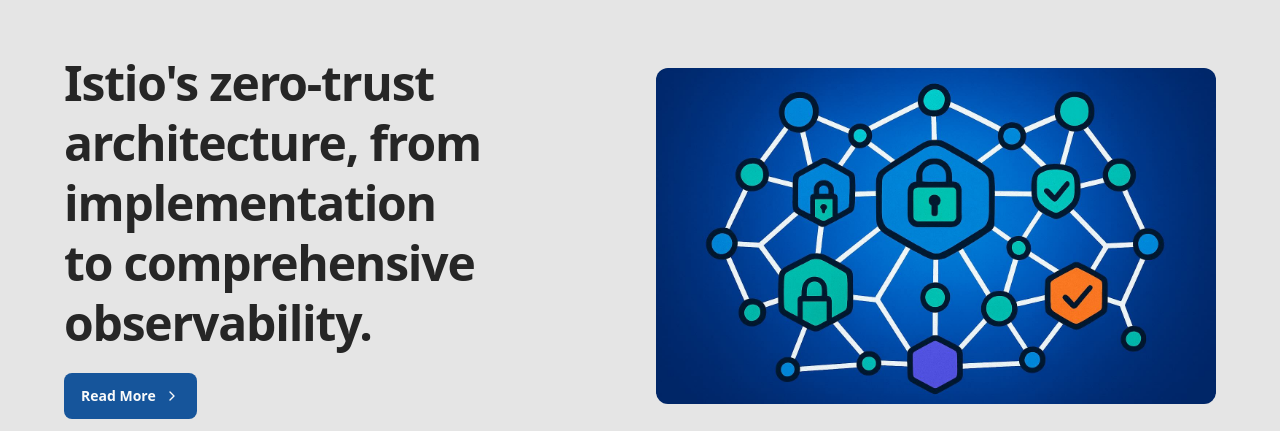
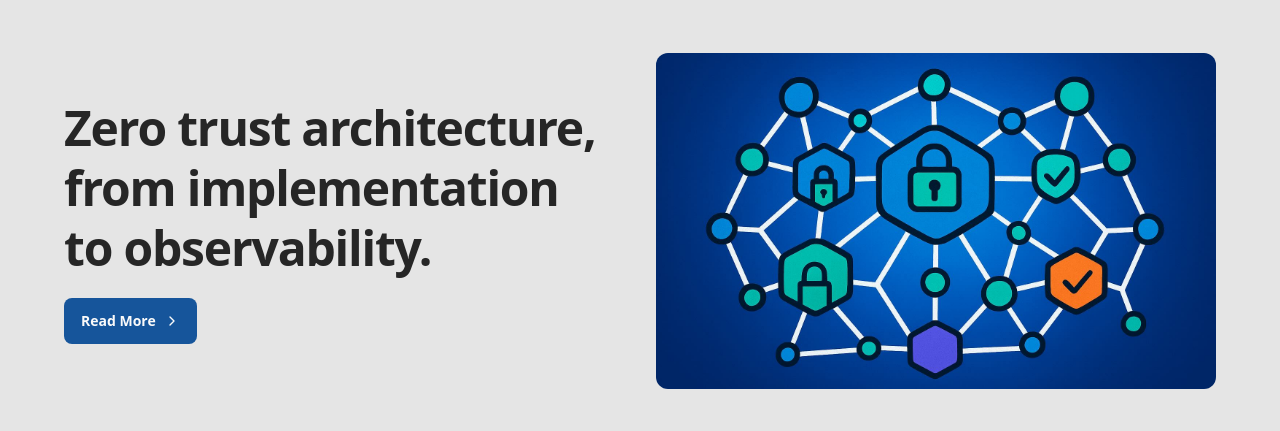
Before and after one commit to coresolutionsltd/coresolutions.ltd, an Astro site: page /blog in a window 1280 px wide. Shown: the part 369-800 px from the top of the page. Built offline with nearby package versions, Linux system fonts and the light colour scheme; Astro itself is replaced by a stand-in of ours; some packages are replaced by stand-ins of ours.

Commit message:
chore: istio blog

```diff
--- a/src/content/blog/zero-trust-networking-kubernetes-istio-service-mesh.md
+++ b/src/content/blog/zero-trust-networking-kubernetes-istio-service-mesh.md
@@ -1,6 +1,6 @@
 ---
 title: "Zero-Trust Networking in Kubernetes with Istio Service Mesh"
-description: "Istio's zero-trust architecture, from implementation to comprehensive observability."
+description: "Zero trust architecture, from implementation to observability."
 pubDate: 2025-09-23
 author: "Billy"
 cardImage: "@/images/blog/istio-zero-trust.jpg"
```
